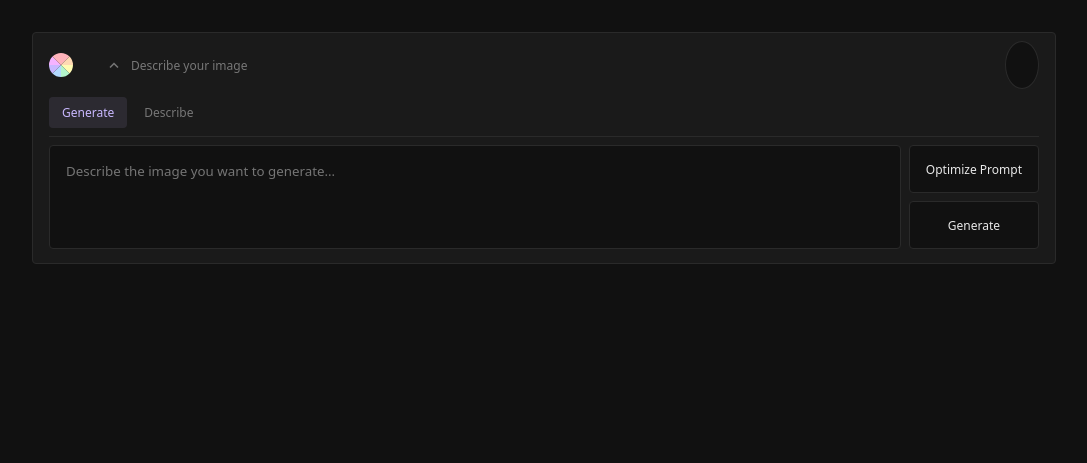
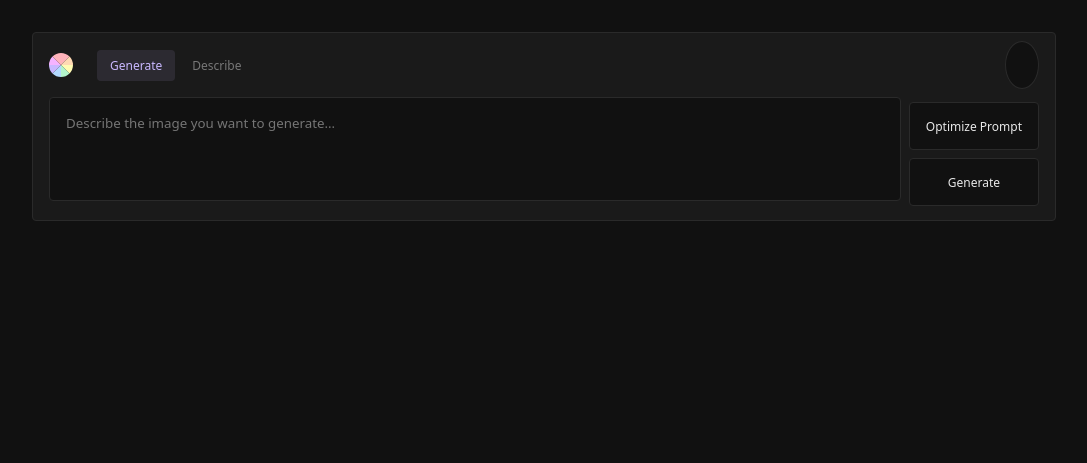
Before and after one commit to t4ckermann/LoCanva, a FastAPI app: page / in a window 1280 px wide. Shown: the top 463 px of the page, without its empty margins (96-1183 px from the left). Run offline with FastAPI, Linux system fonts and the light colour scheme.

Commit message:
feat: tabs as expand triggers, textarea auto-expand, upload zone UX polish

```diff
--- a/src/ui.ts
+++ b/src/ui.ts
@@ -9,7 +9,8 @@ function generateUI() {
         generateBtn:     q<HTMLButtonElement>  ("generate-btn"),
         optimizeOnlyBtn: q<HTMLButtonElement>  ("optimize-only-btn"),
         promptBar:       q<HTMLDivElement>     ("prompt-bar"),
-        promptToggle:    q<HTMLButtonElement>  ("prompt-toggle"),
+        textareaWrap:    q<HTMLDivElement>     ("textarea-wrap"),
+        textareaExpandBtn: q<HTMLButtonElement>("textarea-expand-btn"),
         imageContainer:  q<HTMLDivElement>     ("image-container"),
         generatedImage:  q<HTMLImageElement>   ("generated-image"),
         loadingOverlay:  q<HTMLDivElement>     ("loading-overlay"),
--- a/static/css/components.css
+++ b/static/css/components.css
@@ -190,8 +190,6 @@ button:hover:not(:disabled) {
 .tab-bar {
     display: flex;
     gap: 4px;
-    border-bottom: 1px solid var(--border);
-    padding-bottom: 8px;
 }
 
 .tab {
--- a/static/css/layout.css
+++ b/static/css/layout.css
@@ -74,26 +74,9 @@ body:has(#loading-overlay:not(.hidden)) .logo {
     animation: spin 0.85s linear infinite;
 }
 
-.prompt-toggle {
-    display: flex;
-    align-items: center;
-    gap: var(--gap);
-    background: none;
-    border: none;
-    color: var(--text-muted);
-    transition: color 0.15s;
-}
-
-.prompt-toggle .material-icon {
-    transition: transform 0.25s ease;
-}
-
-.prompt-bar.expanded .prompt-toggle .material-icon {
-    transform: rotate(180deg);
-}
-
-.prompt-toggle:hover:not(:disabled) {
-    color: var(--text);
+.prompt-bar-header .tab-bar {
+    flex: 1;
+    padding: 0 8px;
 }
 
 #theme-toggle {
@@ -122,6 +105,10 @@ body:has(#loading-overlay:not(.hidden)) .logo {
     display: none;
 }
 
+.textarea-wrap {
+    position: relative;
+}
+
 textarea#prompt {
     width: 100%;
     background: var(--bg);
@@ -134,10 +121,15 @@ textarea#prompt {
     line-height: 1.5;
     outline: none;
     min-height: 104px;
+    overflow: hidden;
 }
 
 textarea#prompt:focus {
     border-color: var(--accent);
+}
+
+.textarea-wrap.is-expanded textarea#prompt {
+    overflow-y: auto;
 }
 
 /* Mobile */
@@ -161,6 +153,10 @@ textarea#prompt:focus {
 
     textarea#prompt,
     .upload-zone {
+        min-height: 72px;
+    }
+
+    .textarea-wrap.is-expanded textarea#prompt {
         min-height: 72px;
     }
 
--- a/templates/index.html
+++ b/templates/index.html
@@ -14,18 +14,20 @@
         <div class="prompt-bar expanded" id="prompt-bar">
             <div class="prompt-bar-header">
                 <img class="logo" src="/static/assets/logo.svg" alt="LoCanva" aria-hidden="true">
-                <button class="prompt-toggle" id="prompt-toggle" aria-expanded="true">
-                    <span class="material-icon">expand_more</span> Describe your image
-                </button>
-                <button id="theme-toggle" aria-label="Switch to light mode" title="Toggle theme"></button>
-            </div>
-            <div class="prompt-content" id="prompt-content">
                 <div class="tab-bar" role="tablist">
                     <button id="tab-generate" class="tab active" role="tab" aria-selected="true">Generate</button>
                     <button id="tab-describe" class="tab" role="tab" aria-selected="false">Describe</button>
                 </div>
+                <button id="theme-toggle" aria-label="Switch to light mode" title="Toggle theme"></button>
+            </div>
+            <div class="prompt-content" id="prompt-content">
                 <div id="generate-panel" class="prompt-panel" role="tabpanel">
-                    <textarea id="prompt" placeholder="Describe the image you want to generate…" rows="3"></textarea>
+                    <div class="textarea-wrap" id="textarea-wrap">
+                        <textarea id="prompt" placeholder="Describe the image you want to generate…" rows="3"></textarea>
+                        <button id="textarea-expand-btn" class="textarea-expand-btn" title="Expand textarea" aria-label="Expand textarea">
+                            <span class="material-icon">expand_more</span>
+                        </button>
+                    </div>
                     <div class="buttons">
                         <button id="optimize-only-btn">Optimize Prompt</button>
                         <button id="generate-btn">Generate</button>
```
Also changed, not shown: other parts of static/css/components.css (+40 -0 lines), src/controller.test.ts (+58 -14 lines), src/controller.ts (+35 -6 lines).
